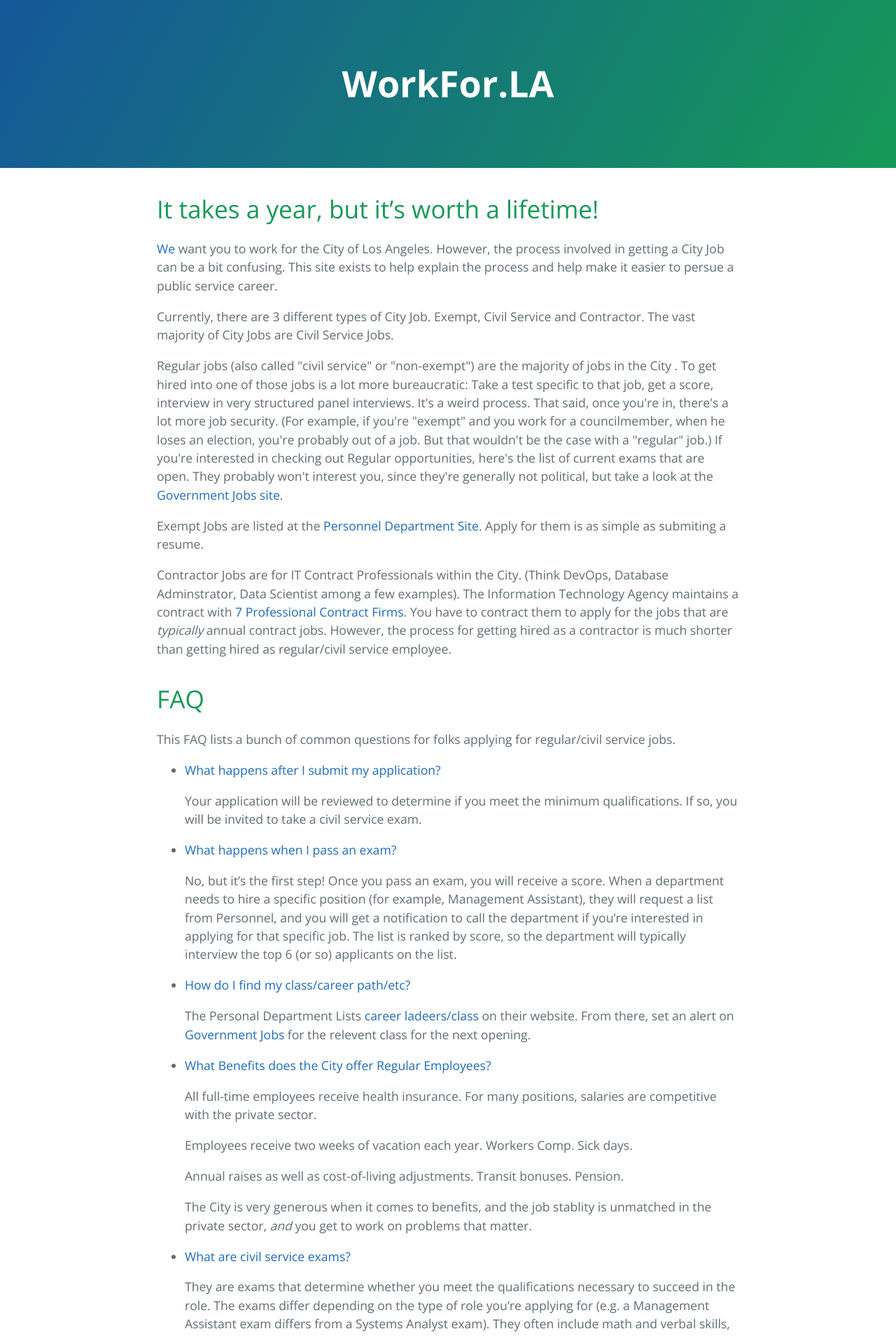
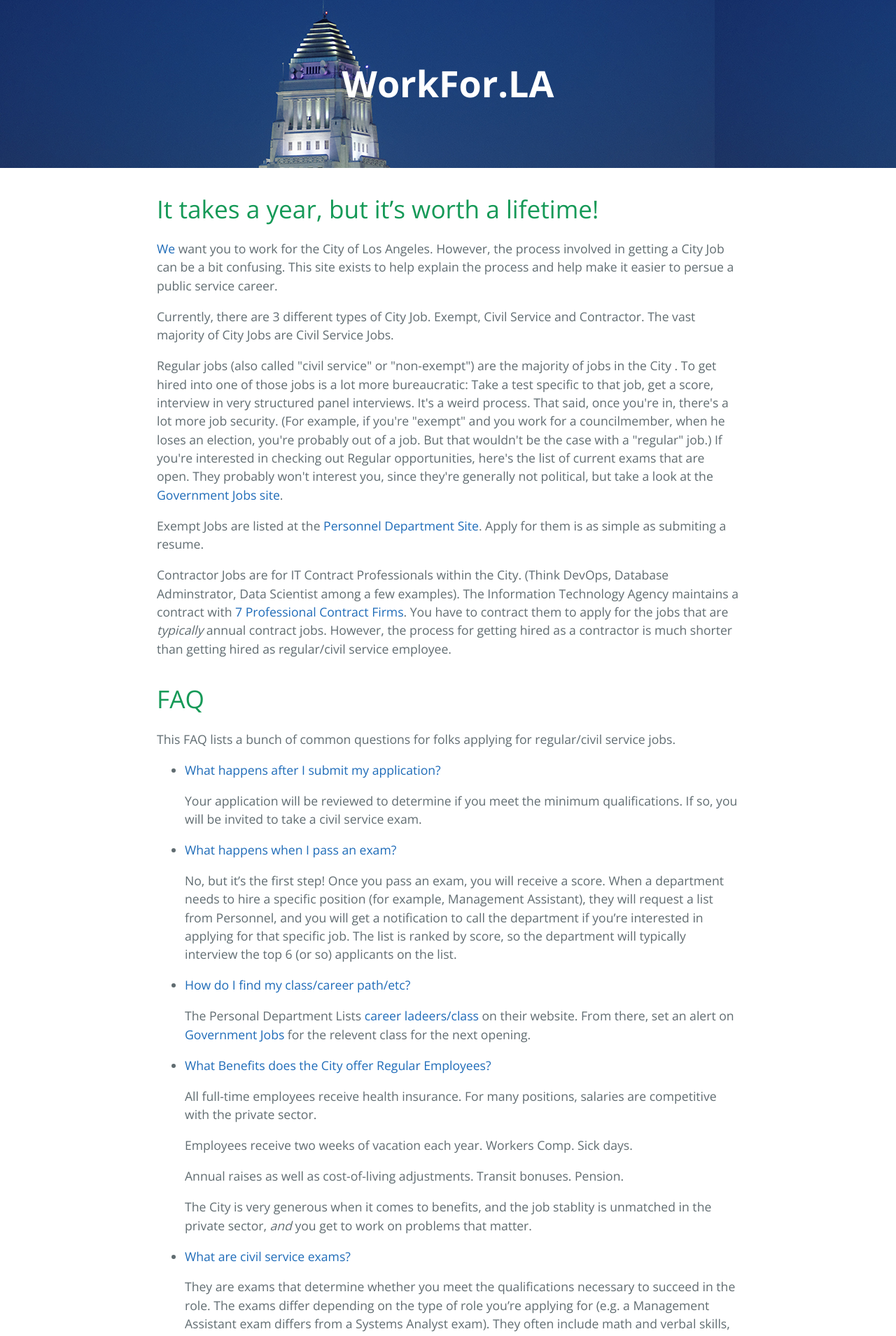
Before and after one commit to hunterowens/workfor.la, a Jekyll site: the page built from index.html, in a window 1280 px wide. Shown: the top 1909 px of the page at 70% size. Built offline with Jekyll 4.4.1, drawn with Linux system fonts in a browser that asks for light colours; the list of posts is cut into pages by our own code.

Commit message:
add city hall url

```diff
--- a/css/cayman.css
+++ b/css/cayman.css
@@ -53,7 +53,7 @@ a {
   color: #fff;
   text-align: center;
   background-color: #159957;
-  background-image: linear-gradient(120deg, #155799, #159957); }
+  background-image: url("./img/cityhall.jpg"); }
   @media screen and (min-width: 64em) {
     .page-header {
       padding: 5rem 6rem; } }
```
Also changed, not shown: css/img/cityhall.jpg (added).
